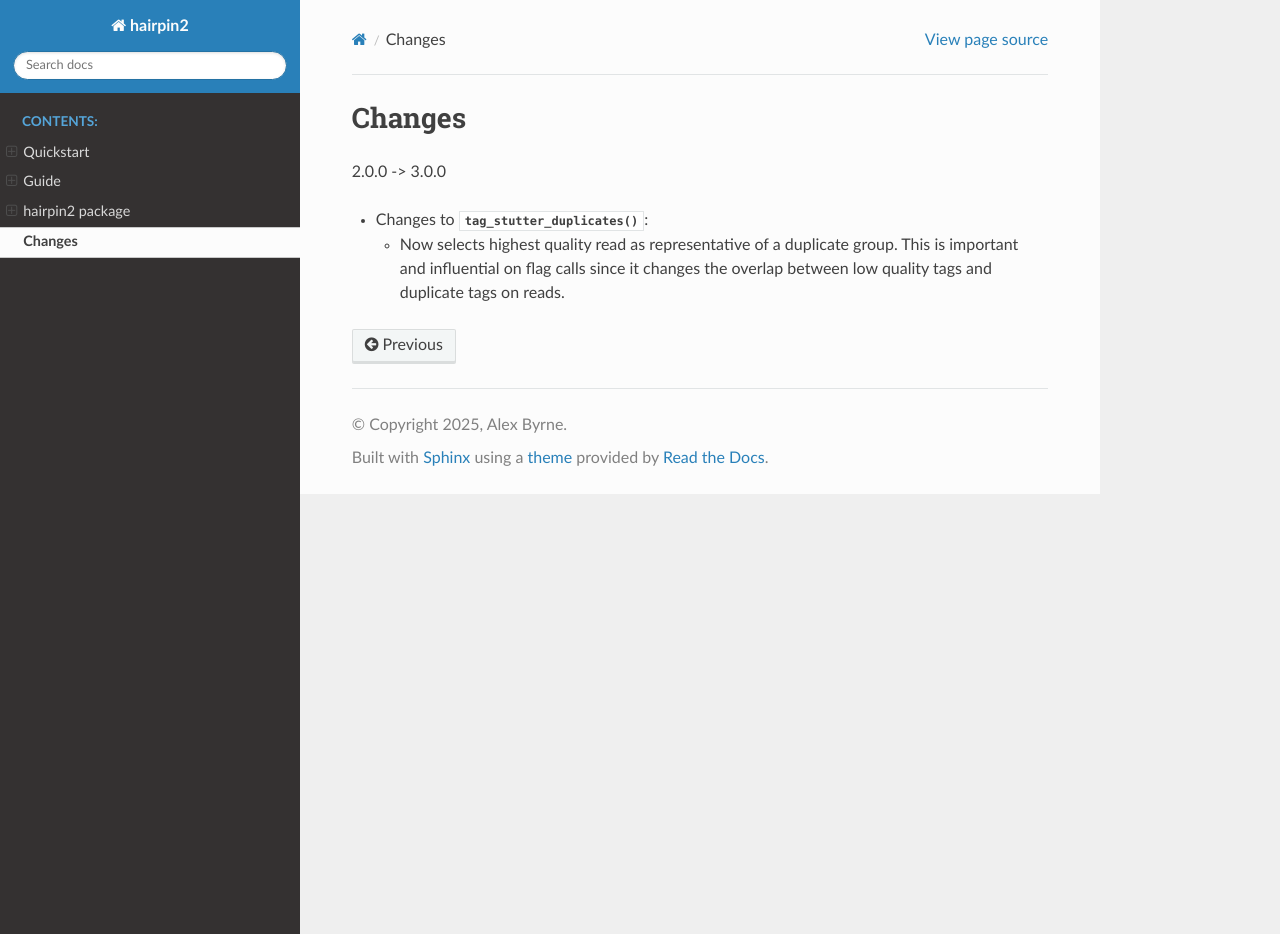
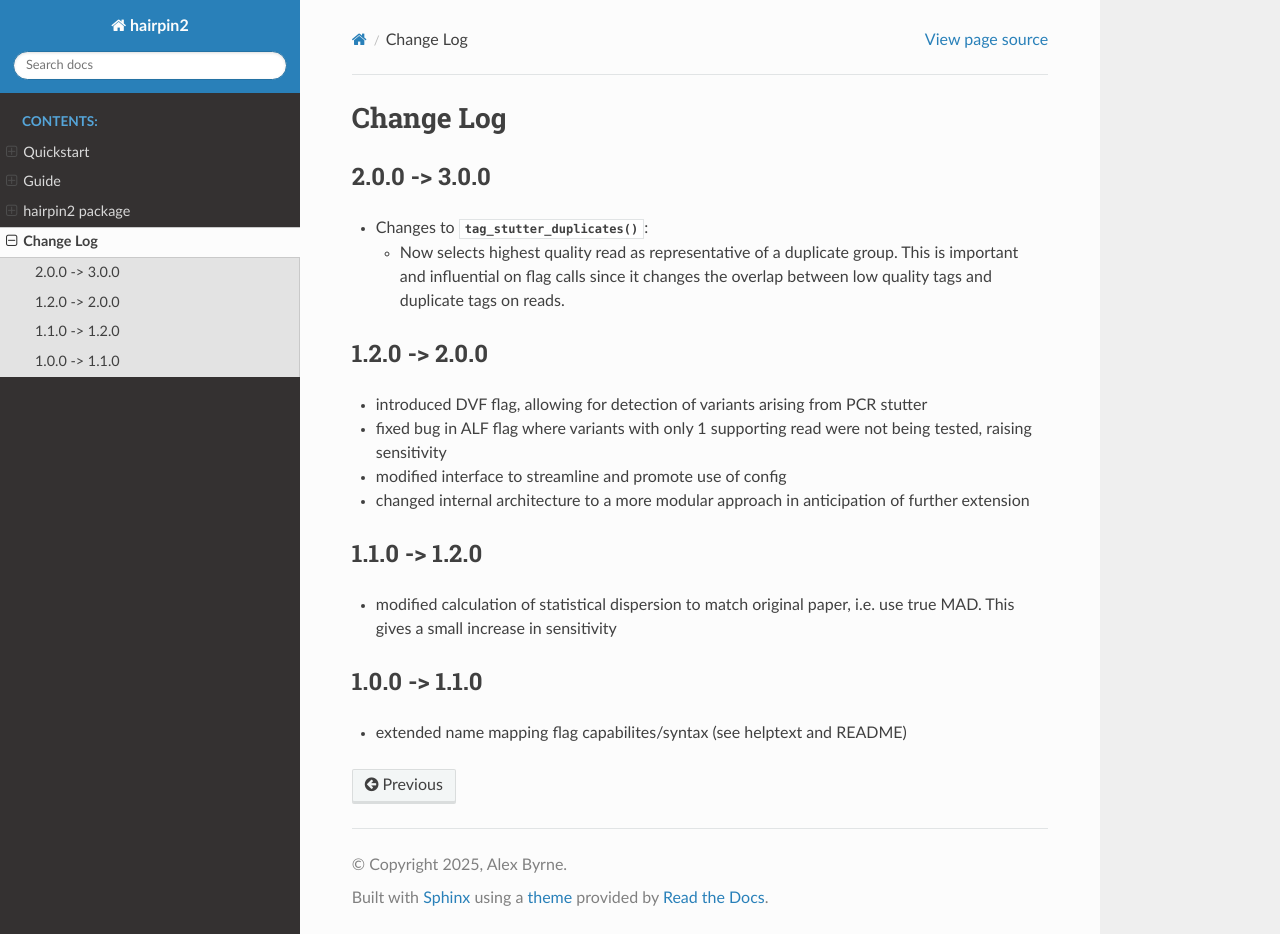
Before and after one commit to cancerit/hairpin2, a Sphinx documentation site: the page built from docs/source/changes.md, in a window 1280 px wide and 934 px high. Built offline with Sphinx 7.4.7 and the Read the Docs theme 3.1.0, drawn with Linux system fonts in a browser that asks for light colours; pages that are not in the unit, such as notebooks, are missing from menus.

Commit message:
- Add GitHub Actions workflows for CodeQL, Semgrep, docs deployment, pip-audit, and secrets scanning - Update README with badges - Expand change log in sphinx to capture the prevois changes

```diff
--- a/docs/source/changes.md
+++ b/docs/source/changes.md
@@ -1,6 +1,19 @@
-# Changes
+# Change Log
 
-2.0.0 -> 3.0.0
+## 2.0.0 -> 3.0.0
 
-- Changes to {py:meth}`~hairpin2.sci_funcs.tag_stutter_duplicates()`:
+  - Changes to {py:meth}`~hairpin2.sci_funcs.tag_stutter_duplicates()`:
     - Now selects highest quality read as representative of a duplicate group. This is important and influential on flag calls since it changes the overlap between low quality tags and duplicate tags on reads.
+
+## 1.2.0 -> 2.0.0
+  - introduced DVF flag, allowing for detection of variants arising from PCR stutter
+  - fixed bug in ALF flag where variants with only 1 supporting read were not being tested, raising sensitivity
+  - modified interface to streamline and promote use of config
+  - changed internal architecture to a more modular approach in anticipation of further extension
+
+## 1.1.0 -> 1.2.0
+  - modified calculation of statistical dispersion to match original paper, i.e. use true MAD. This gives a small increase in sensitivity
+
+## 1.0.0 -> 1.1.0
+
+  - extended name mapping flag capabilites/syntax (see helptext and README)
```
Also changed, not shown: README.md (+4 -0 lines), 6 other files.
